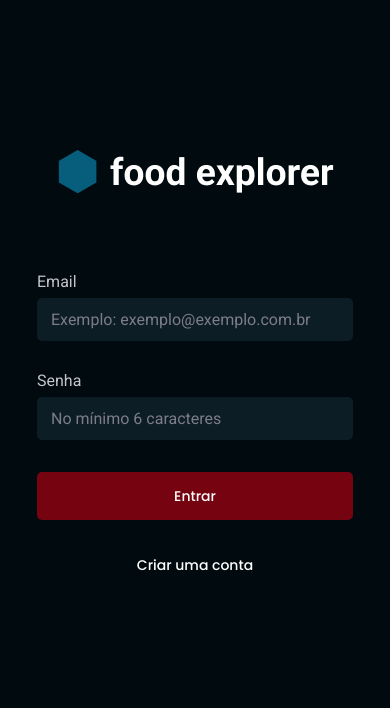
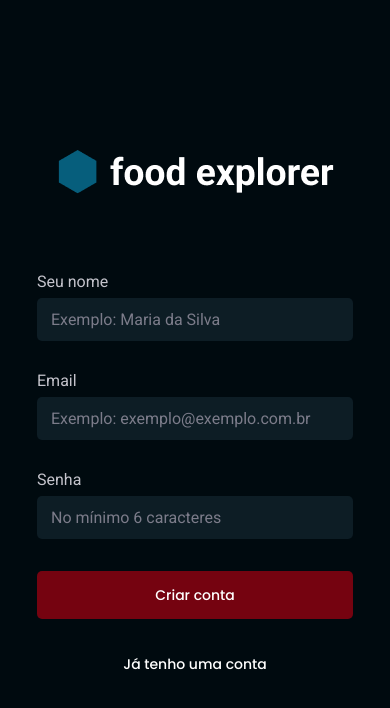
Before and after one commit to cah90/foodexplorer-frontend, a React (Vite) app: page / in a window 390 px wide. Shown: the top 708 px of the page. Built offline with nearby package versions, Linux system fonts and the light colour scheme.

Commit message:
feat: finished signup page full responsive

```diff
--- a/src/main.jsx
+++ b/src/main.jsx
@@ -5,13 +5,13 @@ import { ThemeProvider } from "styled-components"
 import theme from "./styles/theme"
 import GlobalStyles from "./styles/global"
 
-import { SignIn } from "./pages/SignIn"
+import { SignUp } from "./pages/SignUp"
 
 ReactDOM.createRoot(document.getElementById("root")).render(
 	<React.StrictMode>
 		<ThemeProvider theme={theme}>
 			<GlobalStyles />
-			<SignIn />
+			<SignUp />
 		</ThemeProvider>
 	</React.StrictMode>
 )
--- /dev/null
+++ b/src/pages/SignUp/index.jsx
@@ -0,0 +1,45 @@
+import { Container, Form } from "./styles"
+
+import { Link } from "react-router-dom"
+
+import { Field } from "../../components/Field"
+import { Button } from "../../components/Button"
+
+export function SignUp() {
+	return (
+		<>
+			<Container>
+				<img src="./logo.png" alt="Food Explorer logo" />
+
+				<div className="wrapper">
+					<Form>
+						<h2>Crie sua conta</h2>
+
+						<Field
+							label="Seu nome"
+							placeholder="Exemplo: Maria da Silva"
+							type="text"
+						/>
+
+						<Field
+							label="Email"
+							placeholder="Exemplo: exemplo@exemplo.com.br"
+							type="email"
+						/>
+
+						<Field
+							label="Senha"
+							placeholder="No mínimo 6 caracteres"
+							type="password"
+						/>
+
+						<Button title="Criar conta" />
+					</Form>
+
+					{/* <Link to="/">Já tenho uma conta</Link> */}
+					<a href="/">Já tenho uma conta</a>
+				</div>
+			</Container>
+		</>
+	)
+}
--- /dev/null
+++ b/src/pages/SignUp/styles.js
@@ -0,0 +1,64 @@
+import styled from "styled-components"
+
+export const Container = styled.div`
+	text-align: center;
+
+	> img {
+		margin: 15rem 0 7.3rem;
+	}
+
+	a {
+		color: ${({ theme }) => theme.COLORS.LIGHT_100};
+		font-size: 1.4rem;
+		font-weight: 500;
+		line-height: 2.4rem;
+	}
+
+	@media (min-width: 1000px) {
+		display: flex;
+		justify-content: space-around;
+		align-items: center;
+		gap: 10rem;
+
+		height: 100vh;
+
+		max-width: 80%;
+		margin: 0 auto;
+
+		> img {
+			width: 32.4rem;
+			height: 4.8rem;
+
+			margin: 0;
+		}
+
+		.wrapper {
+			flex-basis: 47.6rem;
+
+			padding: 6.4rem;
+			border-radius: 1.6rem;
+			background-color: ${({ theme }) => theme.COLORS.DARK_700};
+		}
+	}
+`
+
+export const Form = styled.form`
+	max-width: 31.6rem;
+
+	margin: 0 auto 3.2rem;
+
+	> h2 {
+		display: none;
+	}
+
+	@media (min-width: 1000px) {
+		> h2 {
+			display: inline-block;
+			font-size: 3.2rem;
+			font-weight: 500;
+			color: ${({ theme }) => theme.COLORS.LIGHT_100};
+
+			margin-bottom: 3.2rem;
+		}
+	}
+`
```
